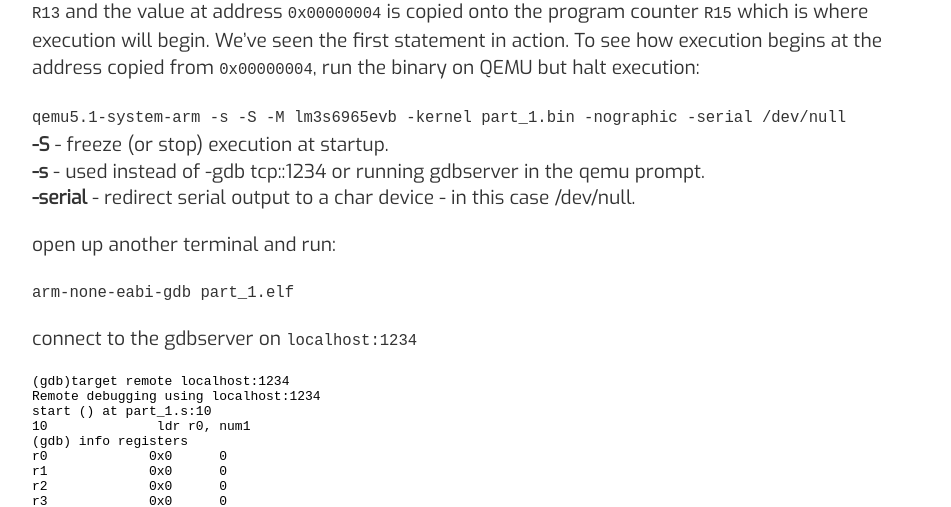
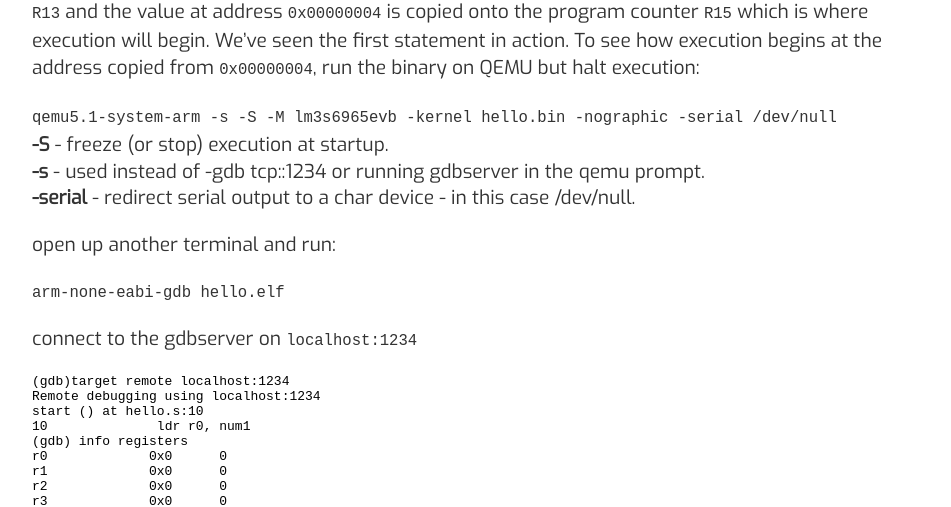
Before and after one commit to varun-venkatesh/varun-venkatesh.github.io, a Jekyll site: the page built from _posts/2020-09-28-bare-mtl-chapter2.md, in a window 1280 px wide and 1400 px high, scrolled down 3569 px. Shown: the part 151-658 px from the top of the window, without its empty margins (160-1111 px from the left). Built offline with Jekyll 4.4.1, drawn with Linux system fonts in a browser that asks for light colours; some of the changed text lies outside the part shown.

Commit message:
changed references to part_1 with hello

````diff
--- a/_posts/2020-09-28-bare-mtl-chapter2.md
+++ b/_posts/2020-09-28-bare-mtl-chapter2.md
@@ -65,11 +65,11 @@
 
 Let's assemble this file and then link it to generate an executable - elf.
 
-```arm-none-eabi-as -g -mcpu=cortex-m3 -o part_1.o part_1.s```
+```arm-none-eabi-as -g -mcpu=cortex-m3 -o hello.o hello.s```
 **-g** - generates debug information.
 **-mcpu** - assembles code for a given cpu - in this case, cortex-m3.
 
-```arm-none-eabi-ld -Ttext=0x0 -o part_1.elf part_1.o```
+```arm-none-eabi-ld -Ttext=0x0 -o hello.elf hello.o```
 **-Ttext** - specifies the start address of the text segment. We need to keep it at 0x0 because because Cortex-M3 at startup begins by reading from address 0x0.
 
 You'll see the linker here ```arm-none-eabi-ld``` complain:
@@ -78,12 +78,12 @@
 
 The executable generated is in the ELF (executable and linkable format) - one that can be loaded and excuted in a Linux or Unix-like environment. However, we're dealing with a bare-metal system with no operating system running whatsoever. This would require us to use a raw binary dump of the elf executable which can be run on our system:
 
-```arm-none-eabi-objcopy -O binary part_1.elf part_1.bin```
+```arm-none-eabi-objcopy -O binary hello.elf hello.bin```
 **-O** - generate output of specified format - in this case, binary.
 
 If you notice the output files generated so far - part_1.o, part_1.elf, part_1.bin - the .o and .elf files span between a few hundred to a few kilobytes - owing to their elf format (headers, footers etc.) whereas the .bin file is about 28 bytes representing the actual amount of code necessary to add two numbers and save the result in a register on a cortex-M3 cpu. To run this on our bare-metal system (as simulated by qemu):
 
-```qemu5.1-system-arm -M lm3s6965evb -kernel part_1.bin -nographic -monitor telnet:127.0.0.1:1234,server,nowait```
+```qemu5.1-system-arm -M lm3s6965evb -kernel hello.bin -nographic -monitor telnet:127.0.0.1:1234,server,nowait```
 **-M**  - specifies the simulated machine on which to run the binary - in this case, lm3s6965 board.
 **-kernel** - the "kernel" or "executable" to run - in binary format.
 **-nographic** - run as a command-line application output everthing on terminal. The serial port is also re-directed to terminal.
@@ -121,21 +121,21 @@
 
 Earlier, we mentioned that on reset, the value at address ```0x00000000``` is copied onto the stack pointer ```R13``` and the value at address ```0x00000004``` is copied onto the program counter ```R15``` which is where execution will begin. We've seen the first statement in action. To see how execution begins at the address copied from ```0x00000004```, run the binary on QEMU but halt execution:
 
-```qemu5.1-system-arm -s -S -M lm3s6965evb -kernel part_1.bin -nographic -serial /dev/null```
+```qemu5.1-system-arm -s -S -M lm3s6965evb -kernel hello.bin -nographic -serial /dev/null```
 **-S** - freeze (or stop) execution at startup.
 **-s** - used instead of -gdb tcp::1234 or running gdbserver in the qemu prompt.
 **-serial** - redirect serial output to a char device - in this case /dev/null.
 
 open up another terminal and run:
 
-```arm-none-eabi-gdb part_1.elf```
+```arm-none-eabi-gdb hello.elf```
 
 connect to the gdbserver on ```localhost:1234```
 
 ```
 (gdb)target remote localhost:1234
 Remote debugging using localhost:1234
-start () at part_1.s:10
+start () at hello.s:10
 10	        ldr r0, num1
 (gdb) info registers
 r0             0x0	0
````
